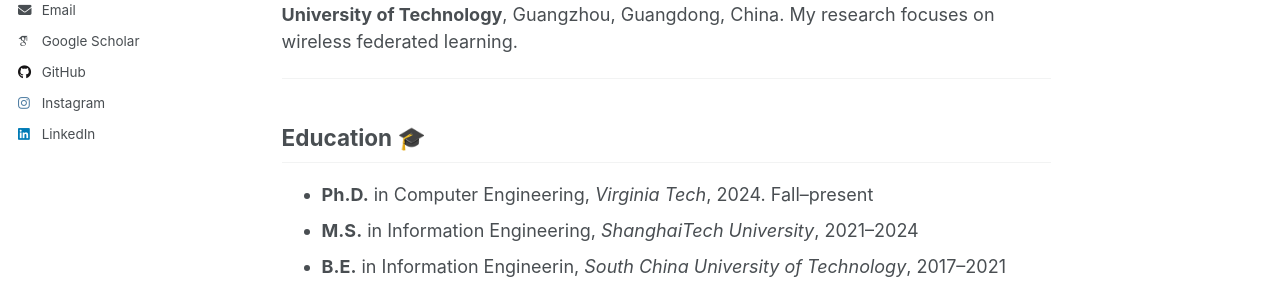
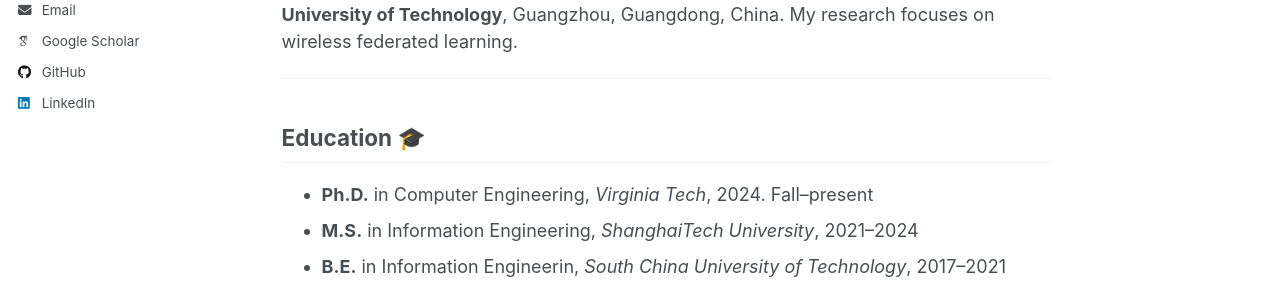
Before and after one commit to frontop137/frontop137.github.io, a Jekyll site: the page built from index.md, in a window 1280 px wide. Shown: the part 371-658 px from the top of the page. Built offline with Jekyll 4.4.1, drawn with Linux system fonts in a browser that asks for light colours; emoji names are drawn with the system emoji font; some web fonts are replaced; a script that is not in the unit is left out; our own code applies the rules of GitHub Pages for plain Markdown files.

Commit message:
Remove Instagram username from configuration
Commented out the Instagram username in the config.

```diff
--- a/_config.yml
+++ b/_config.yml
@@ -60,7 +60,7 @@
   goodreads        : # Username
   google_plus      : # Username
   keybase          : # Username
-  instagram        : "ericzhou_137"
+  instagram        : # "ericzhou_137"
   lastfm           : # Username
   linkedin         : "fangtong-zhou-212313250"
   mastodon         : # URL
```
